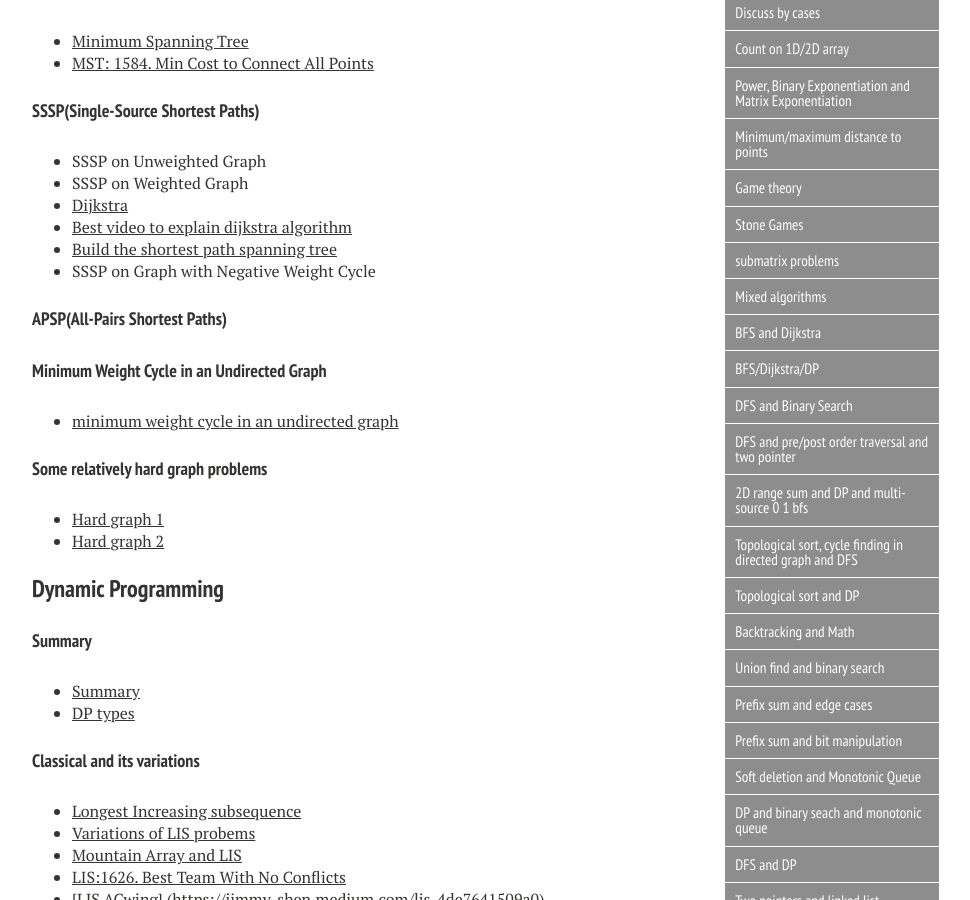
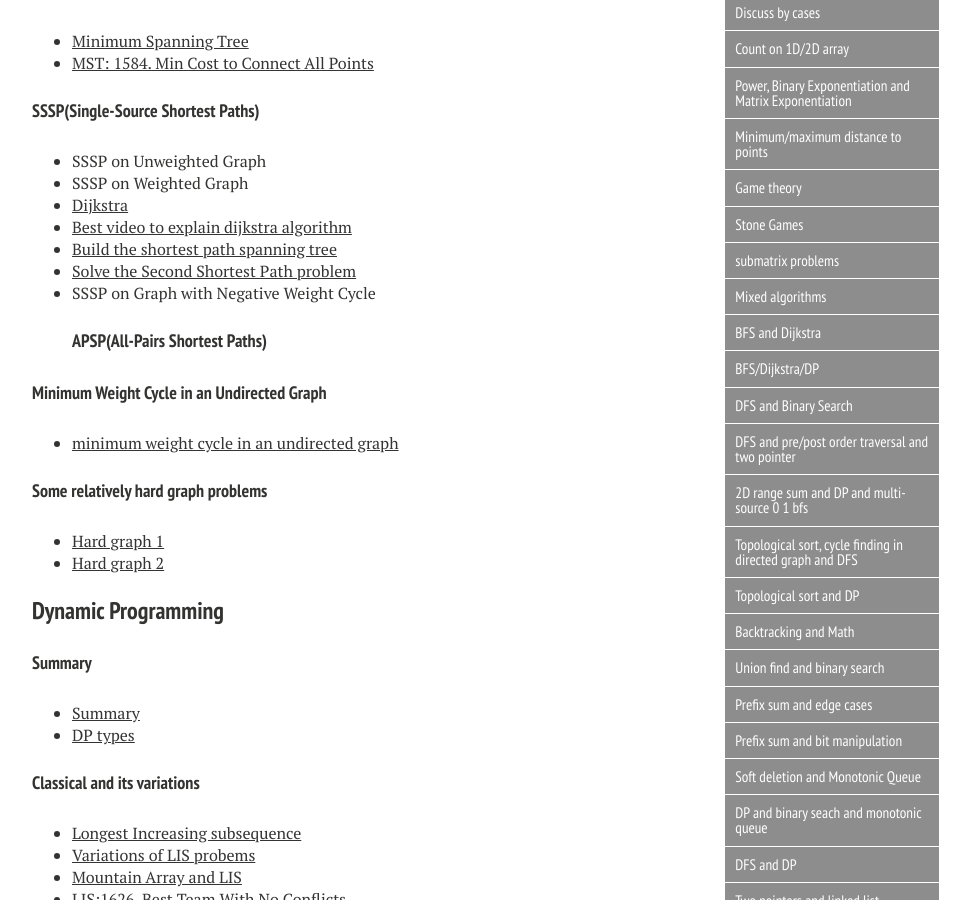
Before and after one commit to xiaokeshen/xiaokeshen.github.io, a Jekyll site: the page built from SoftwareEngineering/index.md, in a window 1280 px wide and 900 px high, scrolled down 2067 px. Shown: the whole window, without its empty margins (288-1258 px from the left). Built offline with Jekyll 4.4.1, drawn with Linux system fonts in a browser that asks for light colours; nearby versions of some CDN libraries.

Commit message:
Add a sssp problem

```diff
--- a/SoftwareEngineering/index.md
+++ b/SoftwareEngineering/index.md
@@ -77,8 +77,8 @@ My 'Serious' coding got started since I became a student as a Computer Science M
 - [Dijkstra](https://medium.com/@jim.morris.shen/787-cheapest-flights-within-k-stops-8f23e0c33ab3?sk=bbb5cc33f69a83211793b370de00645c)
 - [Best video to explain dijkstra algorithm](https://jimmy-shen.medium.com/best-video-to-explain-the-dijkalgorithm-b220db995251)
 - [Build the shortest path spanning tree](https://jimmy-shen.medium.com/build-the-shortest-path-tree-e732213c7fea)
+- [Solve the Second Shortest Path problem](https://jimmy-shen.medium.com/solve-the-second-shortest-path-problem-7c1082e85049)
 - SSSP on Graph with Negative Weight Cycle
-
 #### APSP(All-Pairs Shortest Paths)
 
 
```
